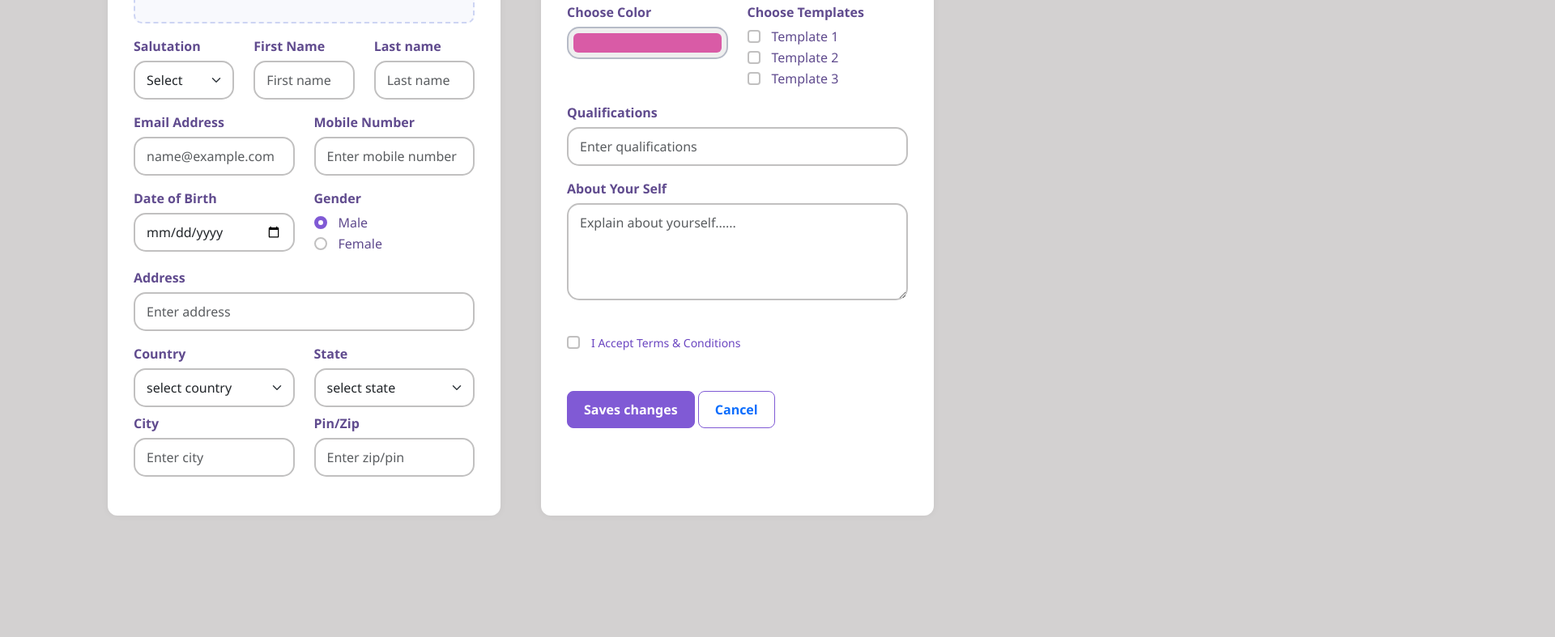
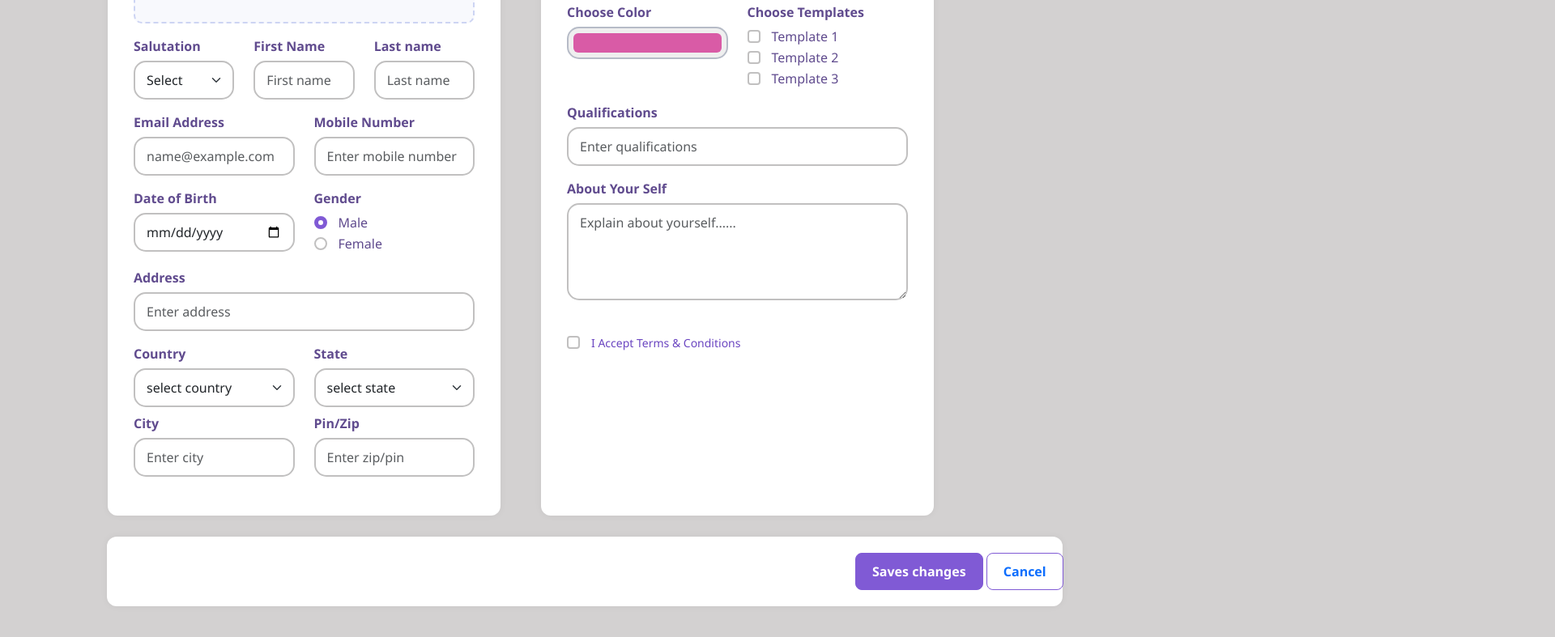
Before and after one commit to CipherZemo/Bootstrap-form, a plain HTML site: page index.html in a window 1280 px wide. Shown: the part 331-1118 px from the top of the page at 81% size, 1920 px wide, since content can reach past the window. Before the commit the page ends 1041 px from the top, so only its background shows below. Drawn offline with nearby package versions, Linux system fonts and the light colour scheme.

Commit message:
add new section

```diff
--- a/btn.css
+++ b/btn.css
@@ -18,4 +18,6 @@
     border-radius: 8px;
     padding: 10px 20px;
     font-weight: 600;
+
+
 }
--- a/index.html
+++ b/index.html
@@ -22,7 +22,7 @@
 <div class="mb-3 custom-border">
     <i class="bi bi-upload"></i>
     <p class="mb-0 fw-semibold">Upload Image</p>
-    <input id="dropzone-file" type="file" class="hidden"><br>
+    <input id="dropzone-file" type="file" class="hidden" ><br>
     <small class="text-muted">PNG, JPG files are allowed</small>
 </div>
 
@@ -182,14 +182,20 @@ Check before saving , no false details will be tolerated.
 <label class="form-check-label" for="terms">I Accept Terms & Conditions</label>
 </div>
 
-<div class="row-3">
+<!-- <div class="row-3">
 <button class="btn btn-primary" type="submit">Saves changes</button>
 
 <button class="btn btn-outline-primary">Cancel</button>
-</div>
+</div> -->
 
 </div>
 </div>
+
+<div class="row g-5 form-section-save"><div class="row-3 saverow">
+<button class="btn btn-primary" type="submit">Saves changes</button>
+
+<button class="btn btn-outline-primary">Cancel</button>
+</div></div>
 </div>
 </body>
 </html>
--- a/style.css
+++ b/style.css
@@ -3,6 +3,7 @@ font-family: 'Segoe UI', Tahoma, Geneva, Verdana, sans-serif;
 background-color: rgb(211, 209, 209);
 padding-left:100px;
 padding-top: 50px;
+min-height: 2000px;
 }
 
 /* Section Headings */
@@ -17,3 +18,16 @@ padding: 2rem;
 box-shadow: 0 0 10px rgba(0,0,0,0.05);
 margin: 25px;
 }
+.form-section-save{
+background-color: white;
+border-radius: 12px;
+box-shadow: 0 0 10px rgba(0,0,0,0.05);
+width: 1180px;
+margin-top: 1px;
+margin-left: 0px;
+}
+.saverow{
+    margin: 20px;
+    margin-left: 900px;
+
+}
```
